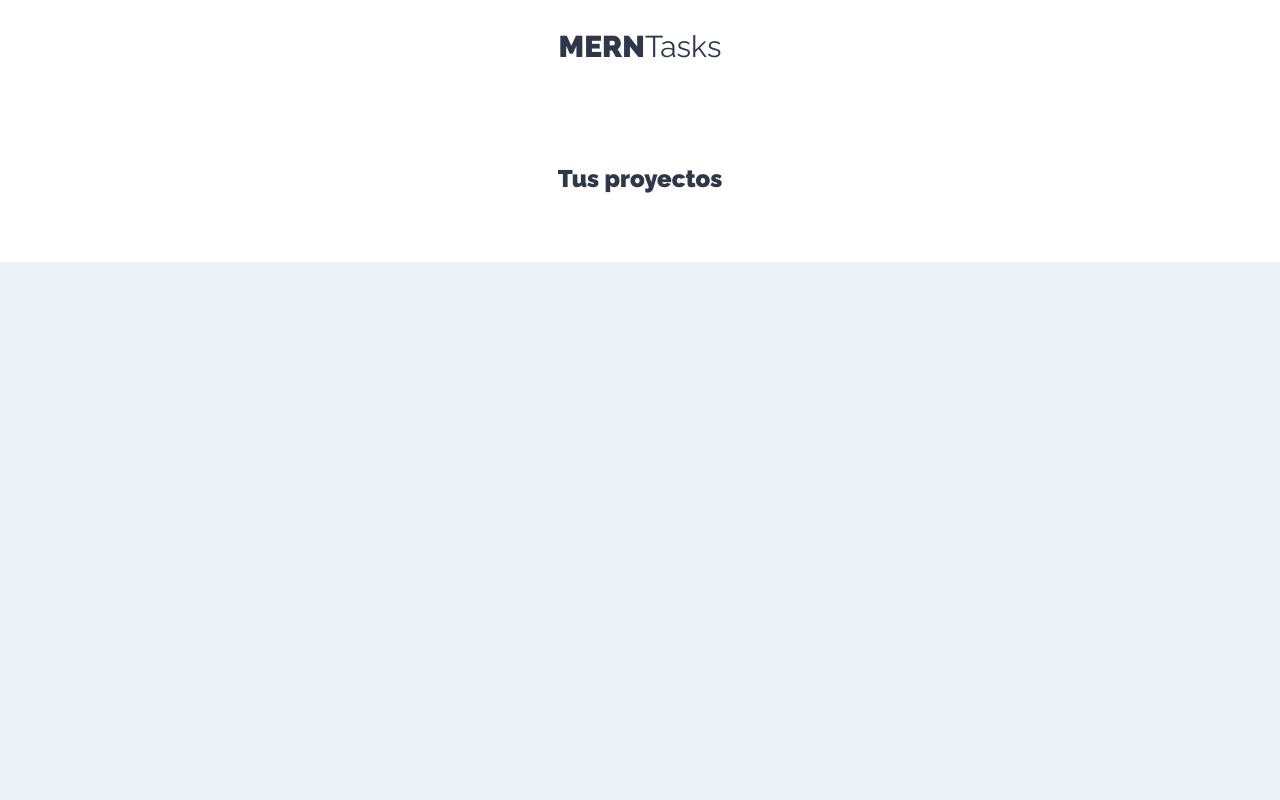
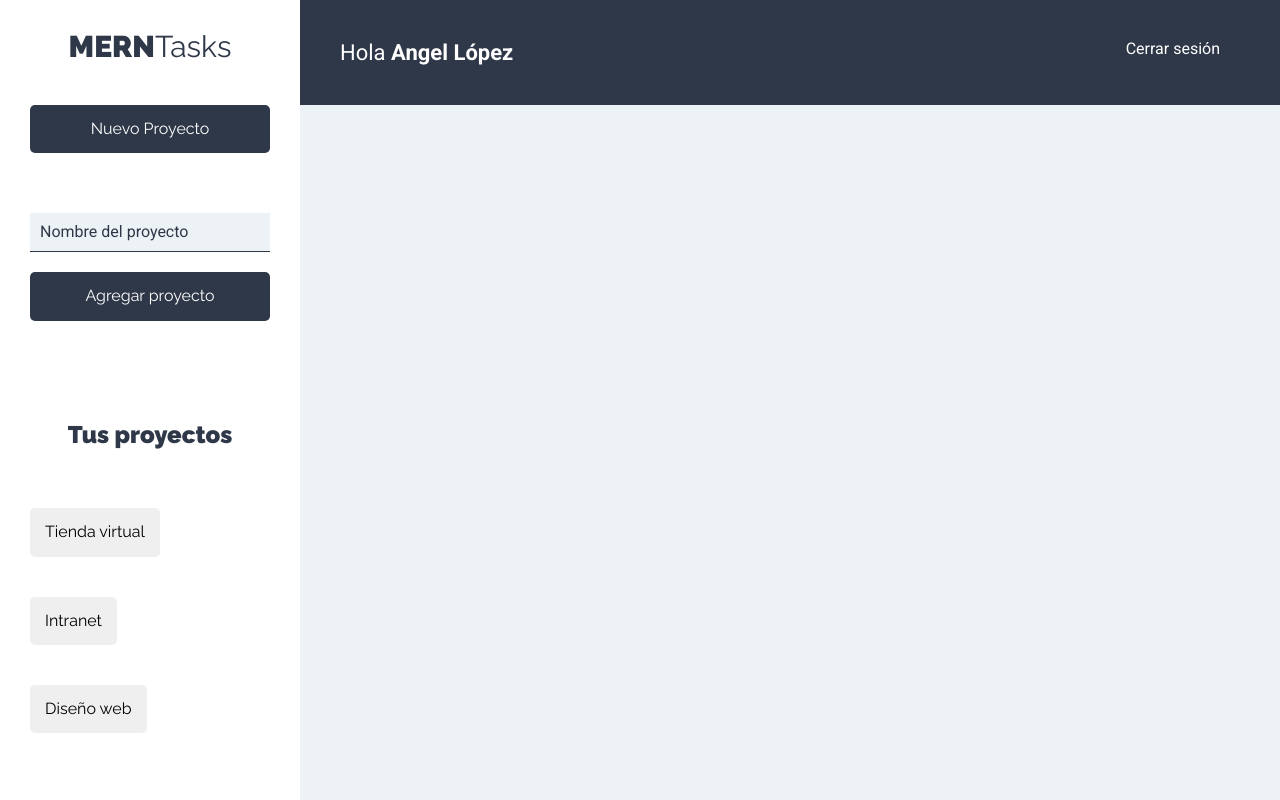
Before and after one commit to AngelLopez15/MERNstackTasks, a React (Create React App) app: page /proyectos in a window 1280 px wide. Built offline with nearby package versions, Linux system fonts and the light colour scheme.

Commit message:
Agregue Aside y Navbar

```diff
--- /dev/null
+++ b/src/components/layout/Barra.js
@@ -0,0 +1,12 @@
+import React from 'react'
+
+export const Barra = () => {
+  return (
+    <header className="app-header">
+      <p className="nombre-usuario">Hola <span>Angel López</span></p>
+      <nav className="nav-principal">
+        <a href="#!">Cerrar sesión</a>
+      </nav>
+    </header>
+  )
+}
--- a/src/components/layout/Sidebar.js
+++ b/src/components/layout/Sidebar.js
@@ -1,11 +1,18 @@
 import React from 'react'
+import { NuevoProyecto } from '../proyectos/NuevoProyecto'
+import { ListadoProyectos } from '../proyectos/ListadoProyectos'
 
 export const Sidebar = () => {
   return (
     <aside>
       <h1>MERN<span>Tasks</span></h1>
+
+      <NuevoProyecto />
+
       <div className="proyectos">
         <h2>Tus proyectos</h2>
+
+        <ListadoProyectos />
       </div>
     </aside>
   )
--- /dev/null
+++ b/src/components/proyectos/ListadoProyectos.js
@@ -0,0 +1,23 @@
+import React from 'react'
+import { Proyecto } from './Proyecto'
+
+export const ListadoProyectos = () => {
+
+  const proyectos = [
+    {nombre:'Tienda virtual'},
+    {nombre:'Intranet'},
+    {nombre:'Diseño web'}
+  ]
+
+  return (
+    <ul className="listado-proyectos">
+      {
+        proyectos.map(proyecto=>(
+          <Proyecto
+            proyecto={proyecto}
+          />
+        ))
+      }
+    </ul>
+  )
+}
--- /dev/null
+++ b/src/components/proyectos/NuevoProyecto.js
@@ -0,0 +1,68 @@
+import React, { useState } from 'react'
+
+export const NuevoProyecto = () => {
+
+  // State para manejar el boton de agregar proyecto
+  // el estado inicial va a ser un objeto por que vamos a utilizar una libreria
+  // para poder generar un id y hacer poder hacer el delete de una tarea
+  // cuando sea necesario
+  const [proyecto, setProyecto] = useState({
+    nombre:''
+  })
+
+  // Funcion para enviar el formulario
+  const onSubmitProyecto = (e)=>{
+    e.preventDefault()
+
+    // validando el proyecto
+
+    // agregarlo al state
+
+    // reiniciar el form
+
+  }
+
+
+  // extrayendo el nombre del proyecto con desestructuracion de objetos
+  const {nombre}=proyecto
+
+
+  // lee lo que escriben en el input
+  const onChangeProyecto = (e) =>{
+    setProyecto({
+      ...proyecto,
+      [e.target.name]:e.target.value
+    })
+  }
+
+  return (
+    <>
+      <button
+        type="button"
+        className="btn btn-block btn-primario"
+      >
+        Nuevo Proyecto
+      </button>
+
+      <form
+        className="formulario-nuevo-proyecto"
+        onSubmit={onSubmitProyecto}
+      >
+        <input
+          type="text"
+          className="input-text"
+          placeholder="Nombre del proyecto"
+          name="nombre"
+          value={nombre}
+          onChange={onChangeProyecto}
+        />
+
+        <input
+          type="submit"
+          className="btn btn-primario btn-block"
+          value="Agregar proyecto"
+        />
+      </form>
+    </>
+  )
+}
--- /dev/null
+++ b/src/components/proyectos/Proyecto.js
@@ -0,0 +1,14 @@
+import React from 'react'
+
+export const Proyecto = ({proyecto}) => {
+  return (
+    <li>
+      <button
+        type="button"
+        className="btn tbn-blank"
+      >
+        {proyecto.nombre}
+      </button>
+    </li>
+  )
+}
--- a/src/components/proyectos/Proyectos.js
+++ b/src/components/proyectos/Proyectos.js
@@ -1,13 +1,17 @@
 import React from 'react'
 import { Sidebar } from '../layout/Sidebar'
+import { Barra } from '../layout/Barra'
 
 export const Proyectos = () => {
   return (
-    <div className="contenerdor-app">
+    <div className="contenedor-app">
 
       <Sidebar />
 
       <div className="seccion-principal">
+
+        <Barra />
+
         <main>
           <div className="contenedor-tareas">
 
```
